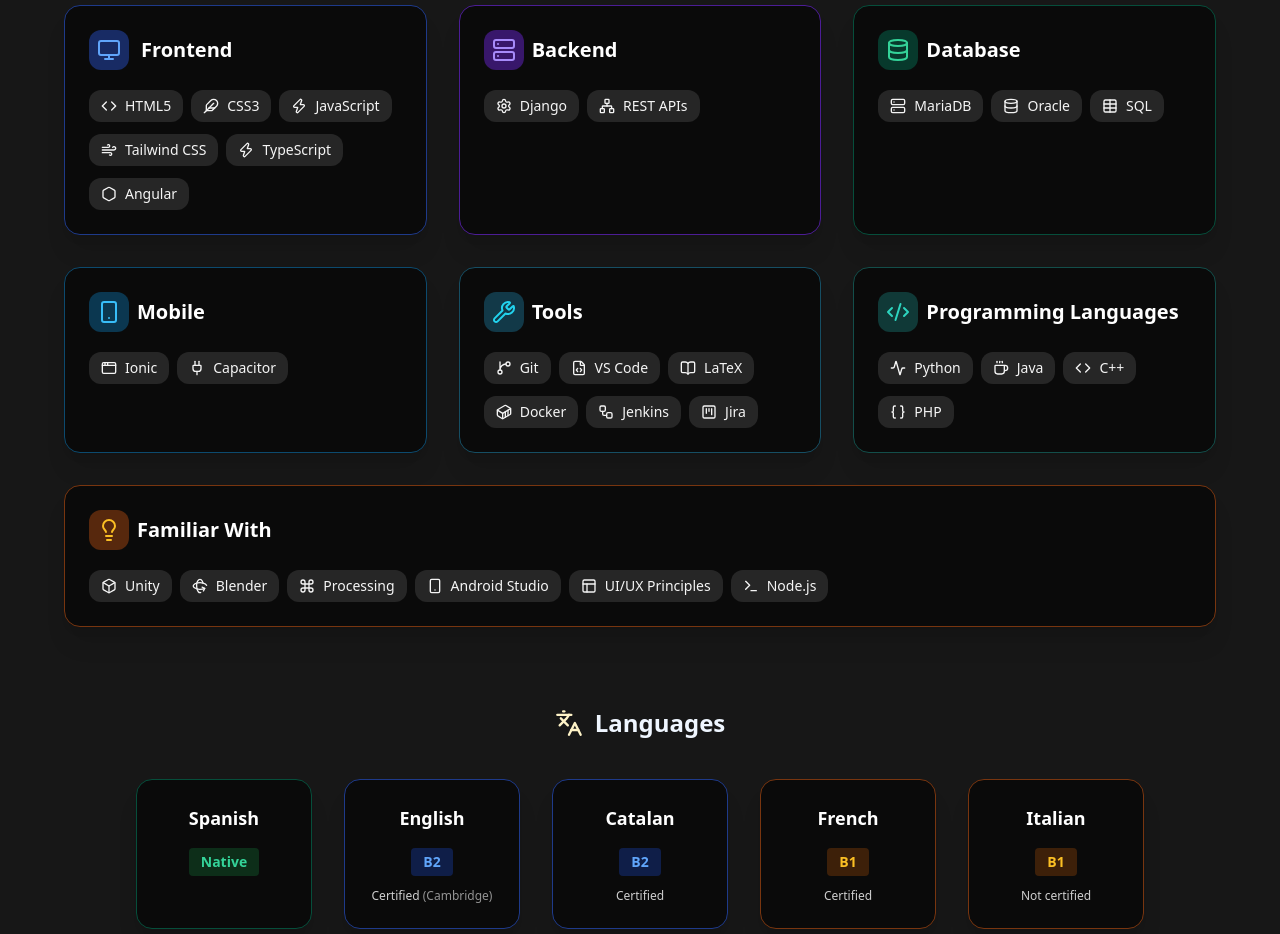
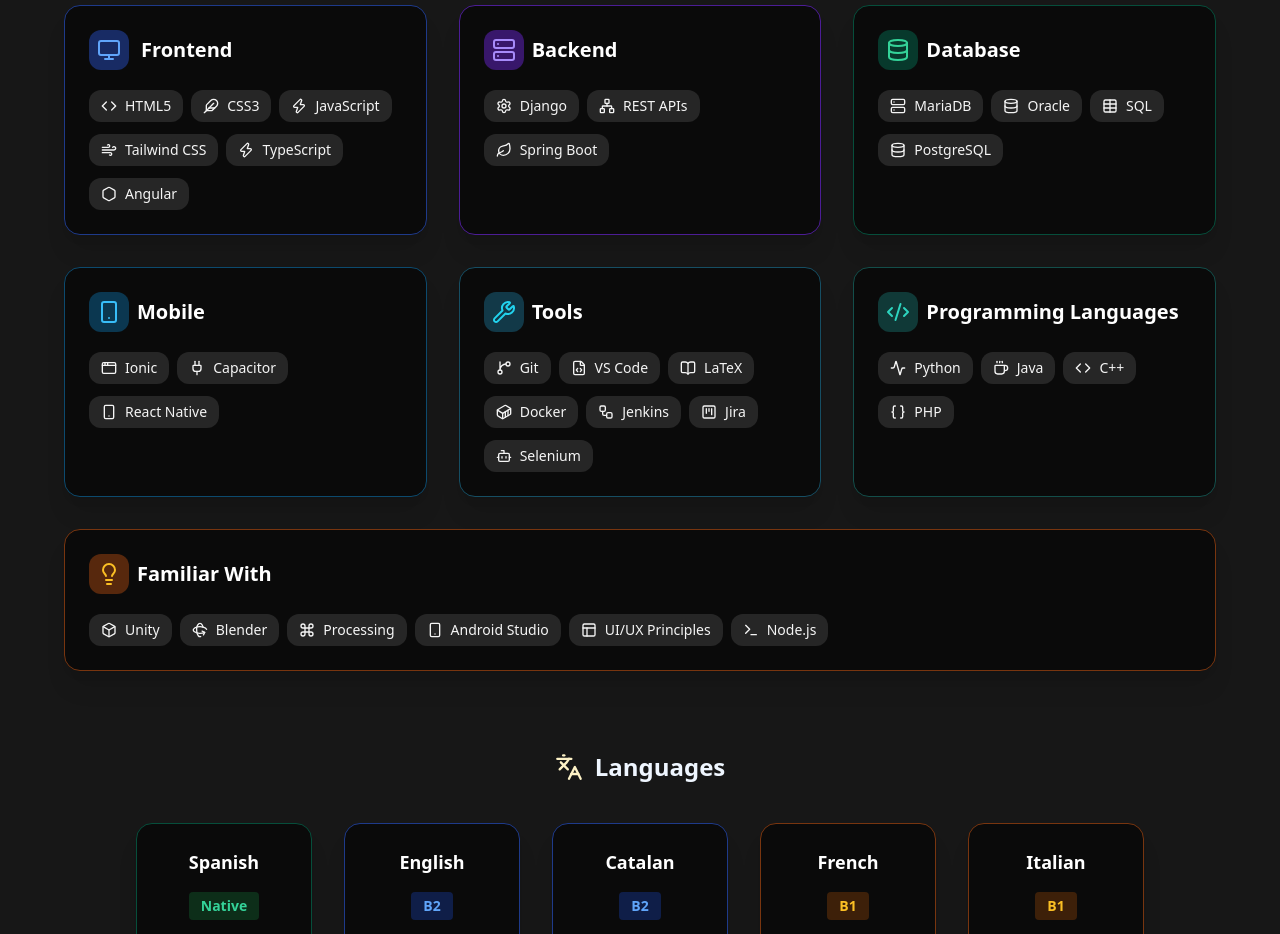
Before and after one commit to javileon01/portfolio, a website: page index.html in a window 1280 px wide. Shown: the part 3960-4894 px from the top of the page. Drawn offline with nearby package versions, Linux system fonts and the light colour scheme.

Commit message:
Actualización de skills

```diff
--- a/index.html
+++ b/index.html
@@ -507,6 +507,9 @@
             <span class="px-3 py-1.5 rounded-xl bg-neutral-800 text-neutral-100 font-medium flex items-center gap-2 text-sm transition-all duration-200 hover:scale-105 hover:bg-neutral-700 cursor-pointer">
               <i data-lucide="network" class="w-4 h-4"></i>REST APIs
             </span>
+            <span class="px-3 py-1.5 rounded-xl bg-neutral-800 text-neutral-100 font-medium flex items-center gap-2 text-sm transition-all duration-200 hover:scale-105 hover:bg-neutral-700 cursor-pointer">
+              <i data-lucide="leaf" class="w-4 h-4"></i>Spring Boot
+            </span>
           </div>
         </div>
         <!-- Database -->
@@ -527,6 +530,9 @@
             <span class="px-3 py-1.5 rounded-xl bg-neutral-800 text-neutral-100 font-medium flex items-center gap-2 text-sm transition-all duration-200 hover:scale-105 hover:bg-neutral-700 cursor-pointer">
               <i data-lucide="table" class="w-4 h-4"></i>SQL
             </span>
+            <span class="px-3 py-1.5 rounded-xl bg-neutral-800 text-neutral-100 font-medium flex items-center gap-2 text-sm transition-all duration-200 hover:scale-105 hover:bg-neutral-700 cursor-pointer">
+              <i data-lucide="database" class="w-4 h-4"></i>PostgreSQL
+            </span>
           </div>
         </div>
         <!-- Mobile -->
@@ -543,6 +549,9 @@
             </span>
             <span class="px-3 py-1.5 rounded-xl bg-neutral-800 text-neutral-100 font-medium flex items-center gap-2 text-sm transition-all duration-200 hover:scale-105 hover:bg-neutral-700 cursor-pointer">
               <i data-lucide="plug" class="w-4 h-4"></i>Capacitor
+            </span>
+            <span class="px-3 py-1.5 rounded-xl bg-neutral-800 text-neutral-100 font-medium flex items-center gap-2 text-sm transition-all duration-200 hover:scale-105 hover:bg-neutral-700 cursor-pointer">
+              <i data-lucide="smartphone" class="w-4 h-4"></i>React Native
             </span>
           </div>
         </div>
@@ -572,6 +581,9 @@
             </span>
             <span class="px-3 py-1.5 rounded-xl bg-neutral-800 text-neutral-100 font-medium flex items-center gap-2 text-sm transition-all duration-200 hover:scale-105 hover:bg-neutral-700 cursor-pointer">
               <i data-lucide="square-kanban" class="w-4 h-4"></i>Jira
+            </span>
+            <span class="px-3 py-1.5 rounded-xl bg-neutral-800 text-neutral-100 font-medium flex items-center gap-2 text-sm transition-all duration-200 hover:scale-105 hover:bg-neutral-700 cursor-pointer">
+              <i data-lucide="bot" class="w-4 h-4"></i>Selenium
             </span>
           </div>
         </div>
```
